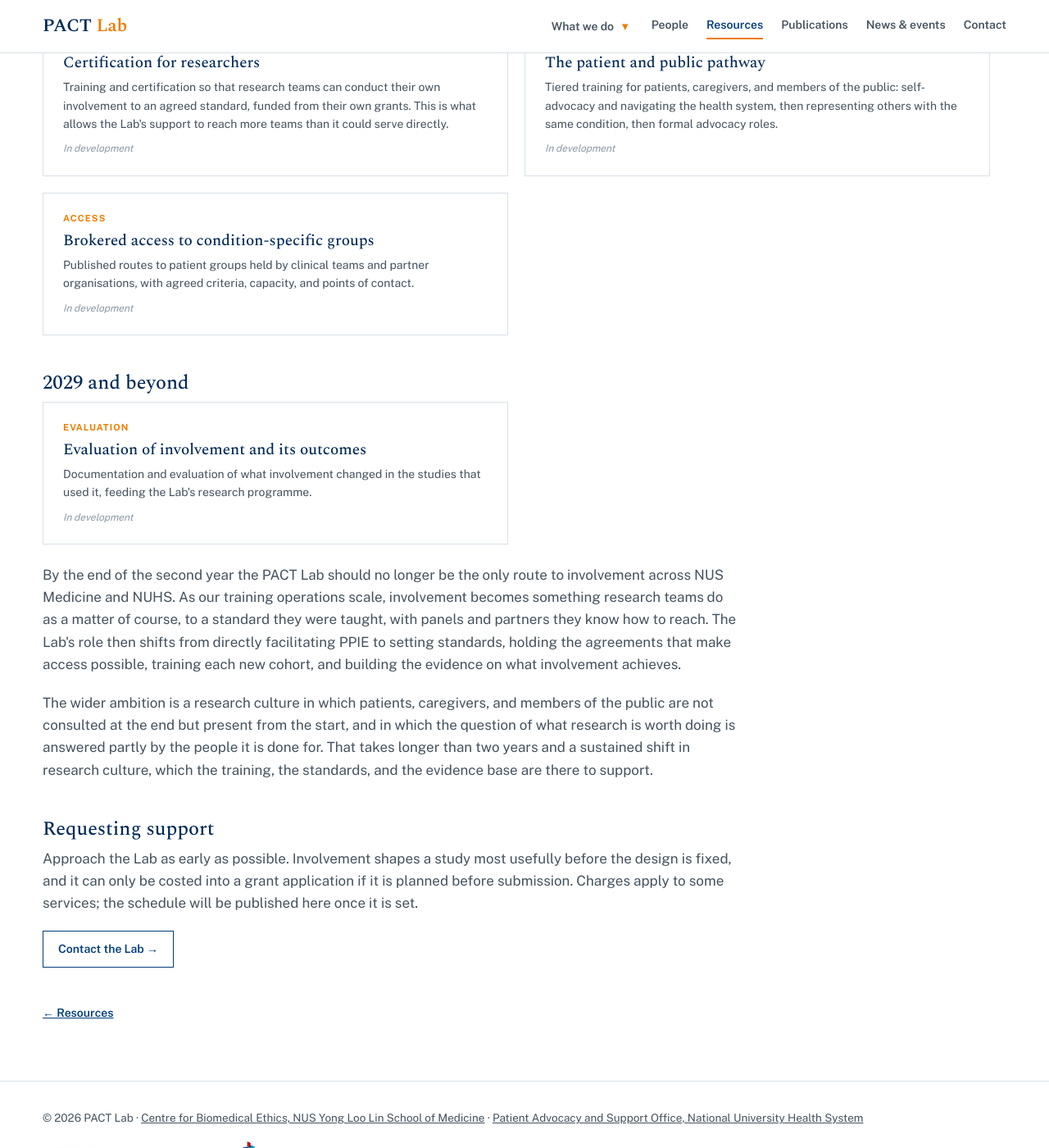
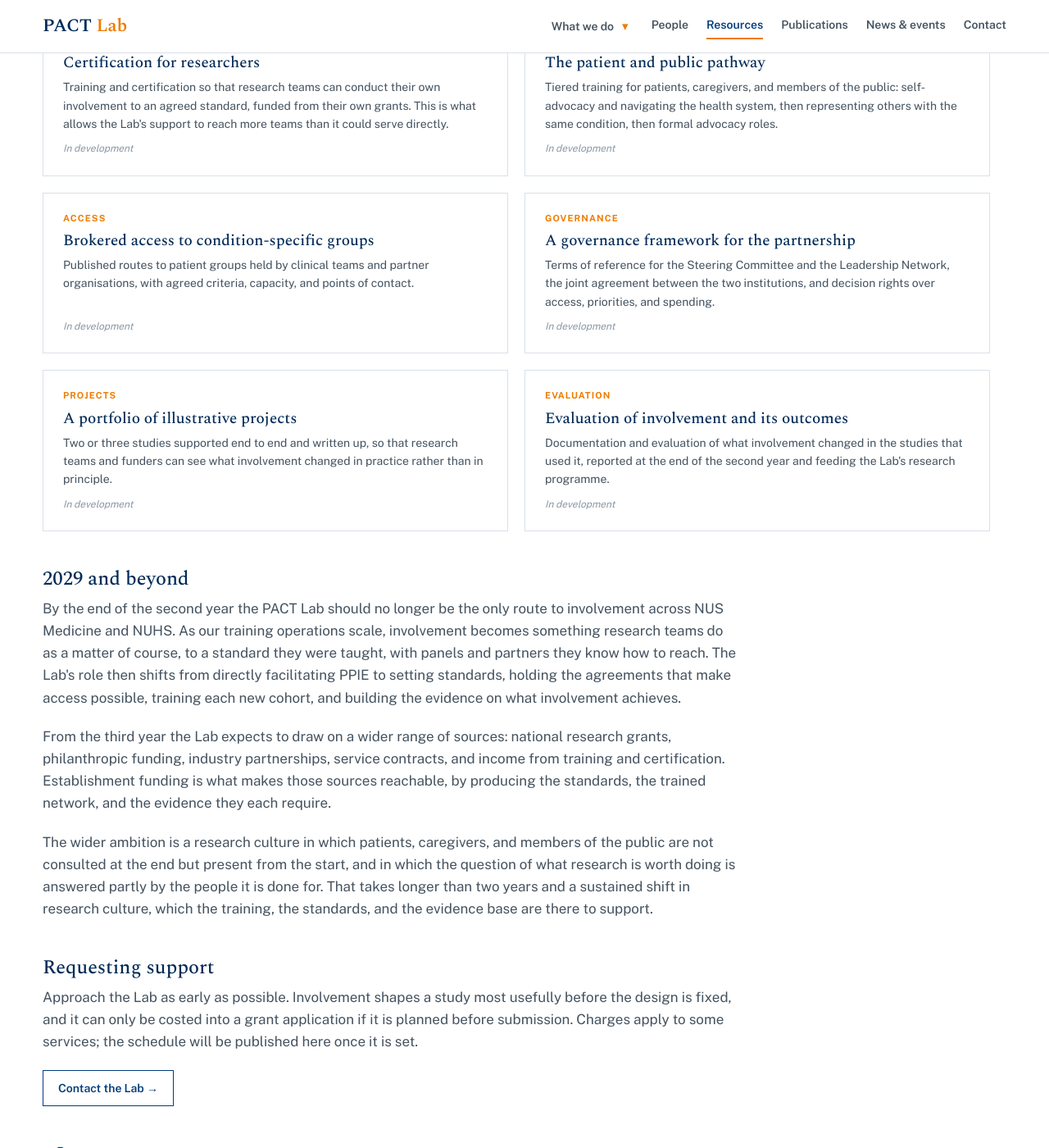
Before and after one commit to earp-lab/pact-lab, a Jekyll site: the page built from services.html, in a window 1280 px wide and 1400 px high, scrolled down 1742 px. Shown: the whole window at 82% size. Built offline with Jekyll 4.4.1, drawn with Linux system fonts in a browser that asks for light colours.

Commit message:
Add files via upload

```diff
--- a/services.html
+++ b/services.html
@@ -91,20 +91,31 @@ nav: resources
           <p>Published routes to patient groups held by clinical teams and partner organisations, with agreed criteria, capacity, and points of contact.</p>
           <p class="pending">In development</p>
         </div>
+        <div class="rescard">
+          <p class="rtype">Governance</p>
+          <h3>A governance framework for the partnership</h3>
+          <p>Terms of reference for the Steering Committee and the Leadership Network, the joint agreement between the two institutions, and decision rights over access, priorities, and spending.</p>
+          <p class="pending">In development</p>
+        </div>
+        <div class="rescard">
+          <p class="rtype">Projects</p>
+          <h3>A portfolio of illustrative projects</h3>
+          <p>Two or three studies supported end to end and written up, so that research teams and funders can see what involvement changed in practice rather than in principle.</p>
+          <p class="pending">In development</p>
+        </div>
+        <div class="rescard">
+          <p class="rtype">Evaluation</p>
+          <h3>Evaluation of involvement and its outcomes</h3>
+          <p>Documentation and evaluation of what involvement changed in the studies that used it, reported at the end of the second year and feeding the Lab's research programme.</p>
+          <p class="pending">In development</p>
+        </div>
       </div>
     </div>
 
     <div class="ressection">
       <h2>2029 and beyond</h2>
-      <div class="reslist">
-        <div class="rescard">
-          <p class="rtype">Evaluation</p>
-          <h3>Evaluation of involvement and its outcomes</h3>
-          <p>Documentation and evaluation of what involvement changed in the studies that used it, feeding the Lab's research programme.</p>
-          <p class="pending">In development</p>
-        </div>
-      </div>
-      <p class="intro afterlist">By the end of the second year the PACT Lab should no longer be the only route to involvement across NUS Medicine and NUHS. As our training operations scale, involvement becomes something research teams do as a matter of course, to a standard they were taught, with panels and partners they know how to reach. The Lab's role then shifts from directly facilitating PPIE to setting standards, holding the agreements that make access possible, training each new cohort, and building the evidence on what involvement achieves.</p>
+      <p class="intro">By the end of the second year the PACT Lab should no longer be the only route to involvement across NUS Medicine and NUHS. As our training operations scale, involvement becomes something research teams do as a matter of course, to a standard they were taught, with panels and partners they know how to reach. The Lab's role then shifts from directly facilitating PPIE to setting standards, holding the agreements that make access possible, training each new cohort, and building the evidence on what involvement achieves.</p>
+      <p class="intro">From the third year the Lab expects to draw on a wider range of sources: national research grants, philanthropic funding, industry partnerships, service contracts, and income from training and certification. Establishment funding is what makes those sources reachable, by producing the standards, the trained network, and the evidence they each require.</p>
       <p class="intro">The wider ambition is a research culture in which patients, caregivers, and members of the public are not consulted at the end but present from the start, and in which the question of what research is worth doing is answered partly by the people it is done for. That takes longer than two years and a sustained shift in research culture, which the training, the standards, and the evidence base are there to support.</p>
     </div>
 
```
